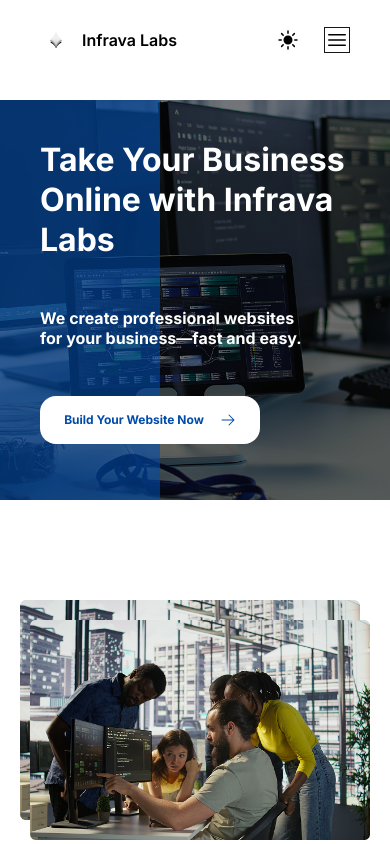
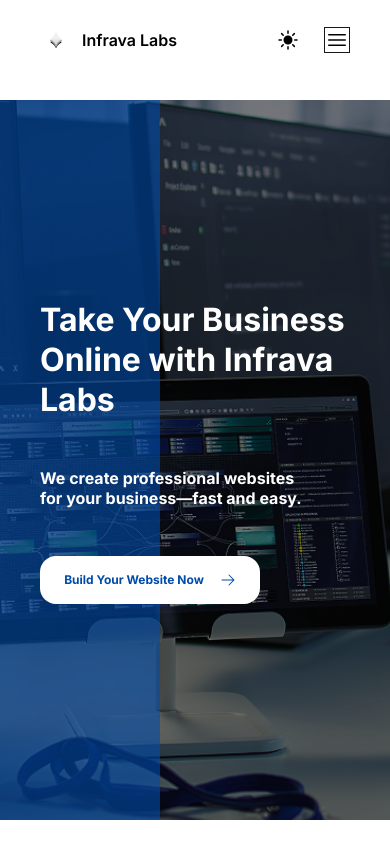
Before and after one commit to infravalabs/portofolio-fix, a Next.js app: page / in a window 390 px wide. Shown: the top 844 px of the page. Built offline with nearby package versions, Linux system fonts and the light colour scheme.

Commit message:
Perubahan Hero Sectin sesuai omomngan ajay

```diff
--- a/components/HeroSection.tsx
+++ b/components/HeroSection.tsx
@@ -33,7 +33,7 @@
 
   return (
     <div id='home' className='lg:px-50 mt-10 md:mt-20 scroll-mt-32'>
-      <div className='flex h-100 md:w-full md:h-135 lg:rounded-2xl relative'>
+      <div className='flex h-180 md:w-full md:h-135 lg:rounded-2xl relative'>
 
         {/* Hero Image */}
         <Image
@@ -49,7 +49,7 @@
 
         {/* Container Animasi */}
         <motion.div
-          className='absolute px-10 py-10 md:px-20 lg:px-28 md:py-30 gap-12 md:gap-16 flex flex-col md:items-start'
+          className='absolute px-10 py-50 md:px-20 lg:px-28 md:py-30 gap-12 md:gap-16 flex flex-col md:items-start'
           initial="hidden"
           whileInView="visible"
           viewport={{ once: false, amount: 0.3 }}
```
